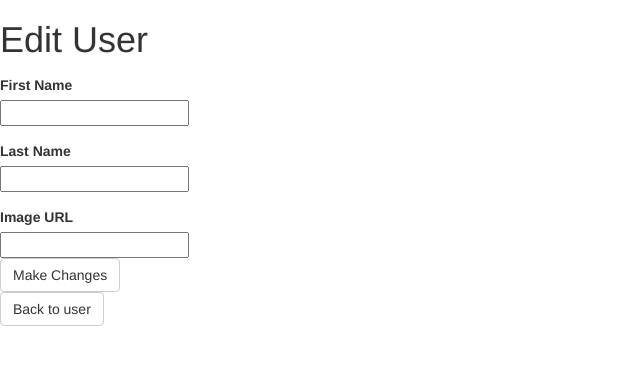
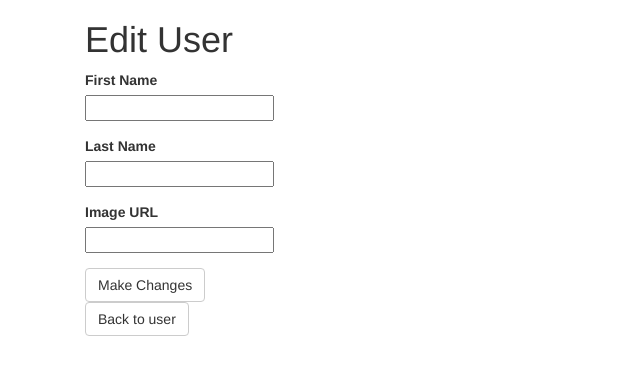
Before and after one commit to Marcellous11/Blogly-part-1, a Flask app: template templates/edit_user.html in a window 1280 px wide. Shown: the top 375 px of the page, without its empty margins (0-640 px from the left). Run offline with Flask 2, Linux system fonts and the light colour scheme; the template is opened without the code that fills it, so the values that code supplies are empty; some libraries are stand-ins or nearby versions.

Commit message:
little more boot strap

```diff
--- a/templates/create_user.html
+++ b/templates/create_user.html
@@ -1,6 +1,7 @@
 {% extends 'all_users.html'%}
 
 {%block content%}
+<div class="container">
     <h2>Add Users</h2>
     <form id="create_user_form" method="POST">
         <p>First Name: <input name="first_name"></p>
@@ -11,5 +12,5 @@
     <form action="">
         <button class="btn btn-default" formmethod="GET" formaction="/user">Cancel</button>
     </form>
-
+</div>
 {%endblock%}
--- a/templates/edit_user.html
+++ b/templates/edit_user.html
@@ -2,18 +2,19 @@
 {% block content%}
 
 <body>
+    <div class="container">
         <h1>Edit User</h1>
 
         <form method="POST">
-        <div class="form-group"></div>
+            <div class="form-group">
                 <label for="first_name"> First Name</label><br>
                 <input class=".form-control" type="text" name="first_name" value="{{user.first_name}}"><br>
             </div>
-        <div class="form-group"></div>
+            <div class="form-group">
                 <label for="last_name"> Last Name</label><br>
                 <input class=".form-control" type="text" name="last_name" value="{{user.last_name}}"><br>
             </div>
-        <div class="form-group"></div>
+            <div class="form-group">
                 <label for="image_url"> Image URL</label><br>
                 <input class=".form-control" type="text" name="image_url" value="{{user.image_url}}"><br>
             </div>
@@ -23,5 +24,6 @@
         <form action="">
             <button class="btn btn-default" formmethod="GET" formaction="/{{user.id}}">Back to user</button>
         </form>
+    </div>
 </body>
 {%endblock%}
```
Lines whose indentation alone changed are shown as unchanged.
